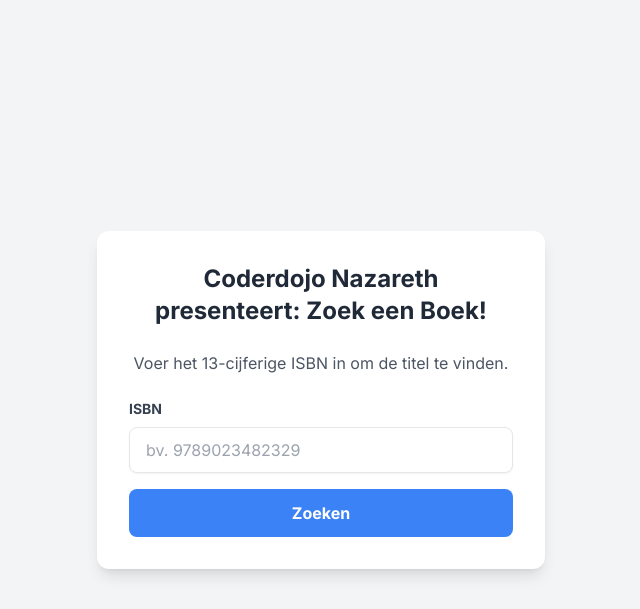
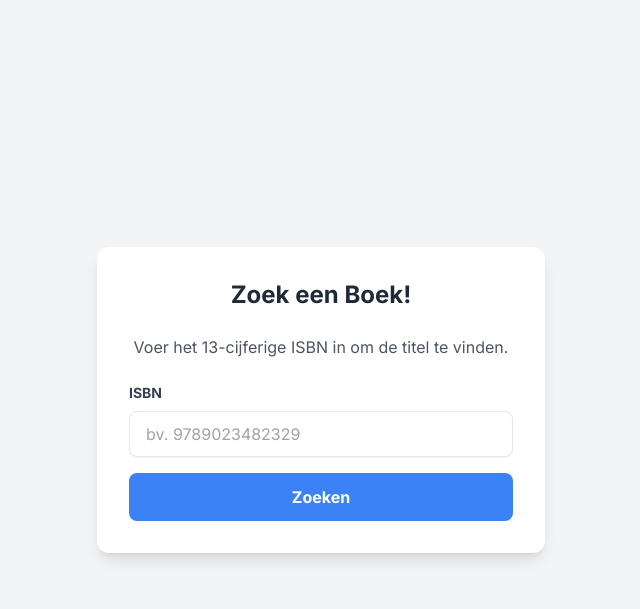
Before and after one commit to CoderdojoNazareth/isbnscanner, a Flask app: page / in a window 1280 px wide. Shown: the top 609 px of the page, without its empty margins (319-959 px from the left). Run offline with Flask 3, Linux system fonts and the light colour scheme; parts of the project's set-up code (start-up, migrations or seed data) failed here and were passed over; some libraries are stand-ins or nearby versions.

Commit message:
Update index.html

```diff
--- a/templates/index.html
+++ b/templates/index.html
@@ -34,7 +34,7 @@
             <!-- Main search card -->
             <div class="bg-white p-8 rounded-xl shadow-lg">
                 <h1 class="text-2xl font-bold text-center text-gray-800 mb-6">
-                    Coderdojo Nazareth presenteert: Zoek een Boek!
+                    Zoek een Boek!
                 </h1>
                 <p class="text-center text-gray-600 mb-6">
                     Voer het 13-cijferige ISBN in om de titel te vinden.
```
